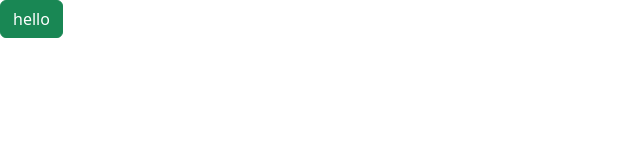
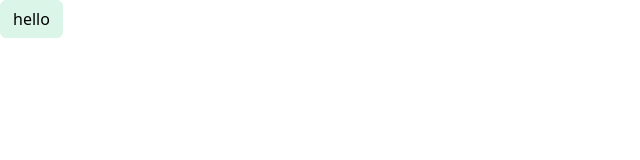
Before and after one commit to StianSto/CSS-Frameworks, a website: page css-frameworks-ca/index.html in a window 1280 px wide. Shown: the whole page, without its empty margins (0-640 px from the left). Drawn offline with nearby package versions, Linux system fonts and the light colour scheme; files that its build step writes are made by us from their sources.

Commit message:
idk changes

```diff
--- a/css-frameworks-ca/src/scss/_variables.scss
+++ b/css-frameworks-ca/src/scss/_variables.scss
@@ -0,0 +1,10 @@
+$blue: #0d6efd;
+$indigo: #6610f2;
+$purple: #6f42c1;
+$pink: #d63384;
+$red: #dc3545;
+$orange: #fd7e14;
+$yellow: #ffc107;
+$green: #dbf5e9;
+$teal: #20c997;
+$cyan: #0dcaf0;
--- a/css-frameworks-ca/src/scss/styles.scss
+++ b/css-frameworks-ca/src/scss/styles.scss
@@ -1,2 +1,2 @@
-@import "variables.scss";
+@import "_variables.scss";
 @import "../../node_modules/bootstrap/scss/bootstrap.scss";
```
